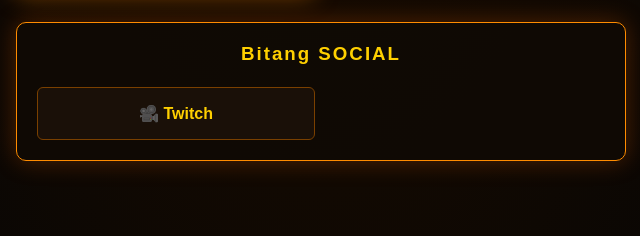
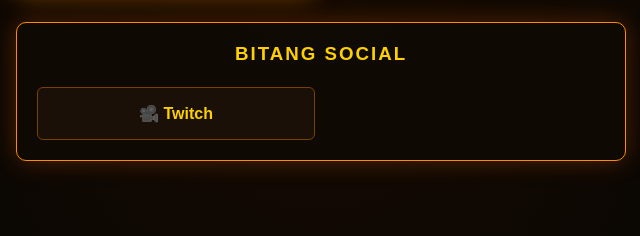
Before and after one commit to eldagadoesport/WEB, a plain HTML site: page index.html in a window 1280 px wide. Both pictures are taken after a click on the button "🎮 BITANG". Shown: the part 1851-2087 px from the top of the page, 319-959 px from the left. Drawn offline with Linux system fonts and the light colour scheme.

Commit message:
Update index.html

```diff
--- a/index.html
+++ b/index.html
@@ -208,7 +208,7 @@
     </div>
 
      <div class="social-panel" id="Bitang" hidden>
-        <h3>Bitang SOCIAL</h3>
+        <h3>BITANG SOCIAL</h3>
 
         <a class="contact-btn" href="https://www.twitch.tv/beatang"
            target="_blank" rel="noopener noreferrer">🎥 Twitch</a>
```
